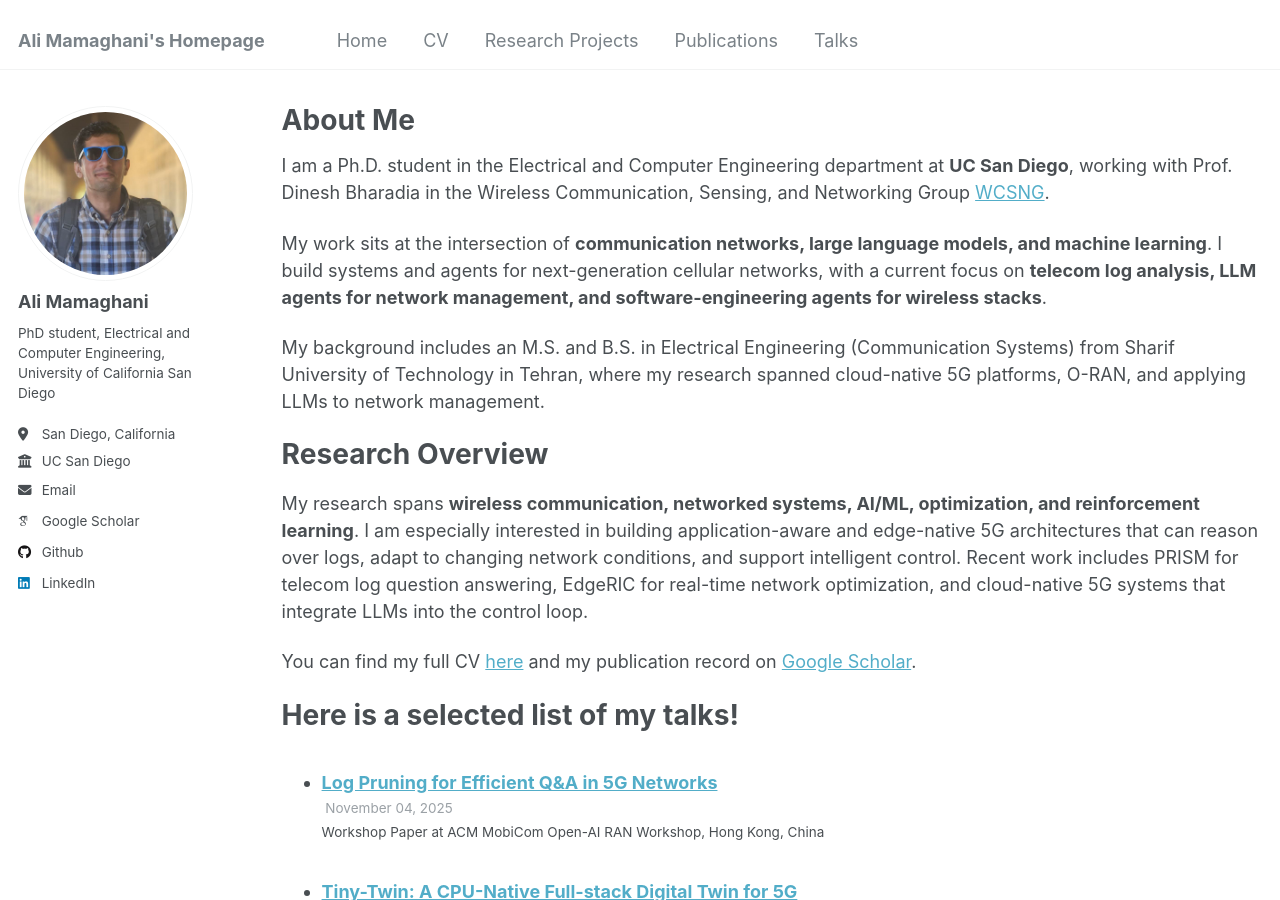
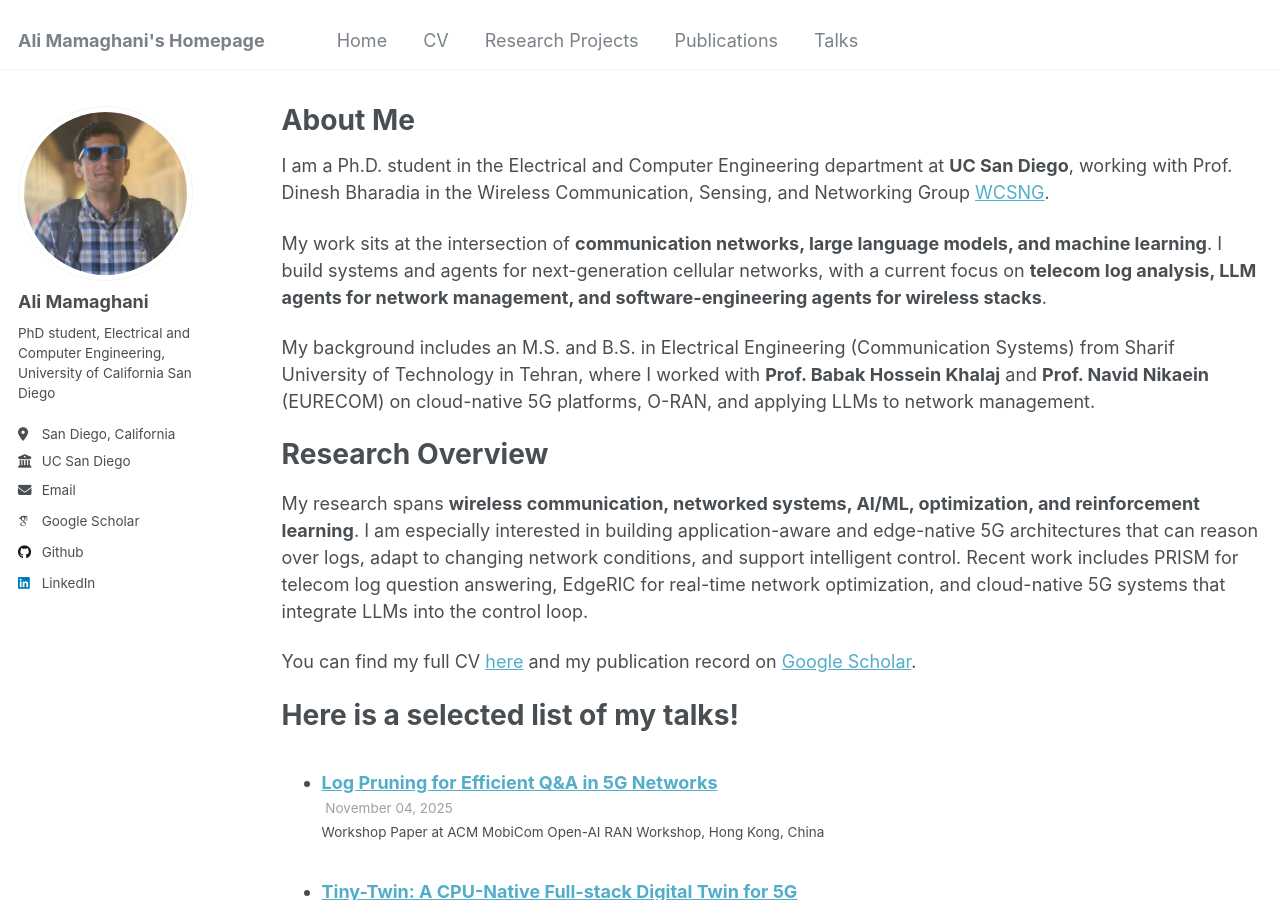
Before and after one commit to AliMamaghani1999/AliMamaghani1999.github.io, a Jekyll site: the page built from _pages/about.md, in a window 1280 px wide and 900 px high. Built offline with Jekyll 4.4.1, drawn with Linux system fonts in a browser that asks for light colours; some web fonts are replaced.

Commit message:
Home page: credit MS advisors Babak Hossein Khalaj and Navid Nikaein

```diff
--- a/_pages/about.md
+++ b/_pages/about.md
@@ -14,7 +14,7 @@ I am a Ph.D. student in the Electrical and Computer Engineering department at **
 
 My work sits at the intersection of **communication networks, large language models, and machine learning**. I build systems and agents for next-generation cellular networks, with a current focus on **telecom log analysis, LLM agents for network management, and software-engineering agents for wireless stacks**.
 
-My background includes an M.S. and B.S. in Electrical Engineering (Communication Systems) from Sharif University of Technology in Tehran, where my research spanned cloud-native 5G platforms, O-RAN, and applying LLMs to network management.
+My background includes an M.S. and B.S. in Electrical Engineering (Communication Systems) from Sharif University of Technology in Tehran, where I worked with **Prof. Babak Hossein Khalaj** and **Prof. Navid Nikaein** (EURECOM) on cloud-native 5G platforms, O-RAN, and applying LLMs to network management.
 
 Research Overview
 ======
```
